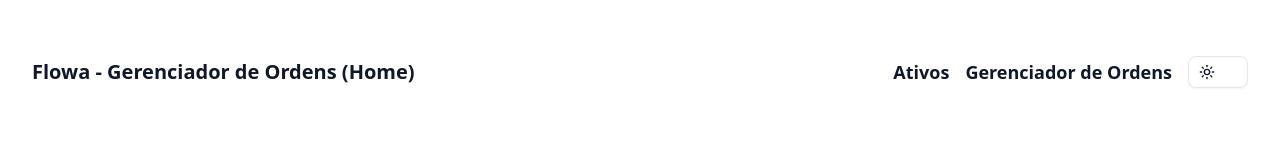
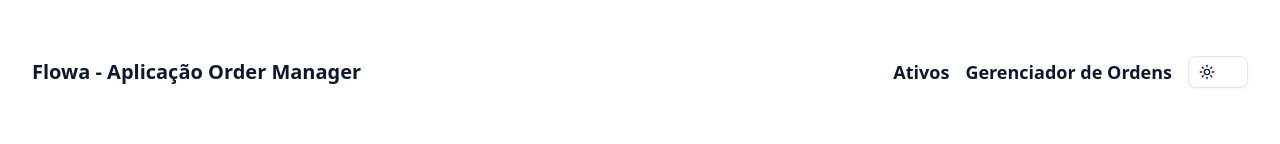
Before and after one commit to nortonx/order-manager, a Next.js app: page / in a window 1280 px wide. Shown: the top 144 px of the page. Built offline with nearby package versions, Linux system fonts and the light colour scheme.

Commit message:
add-order-simulation: fixed e2e test

```diff
--- a/src/components/header.tsx
+++ b/src/components/header.tsx
@@ -24,7 +24,7 @@ export default function Header() {
         href="/"
         className="text-xl font-bold"
       >
-        Flowa - Gerenciador de Ordens (Home)
+        Flowa - Aplicação Order Manager
       </Link>
       <div className="flex justify-between items-center gap-4">
         <div>
```
Also changed, not shown: 1 other file (tests, documents, lock files or other folders).
